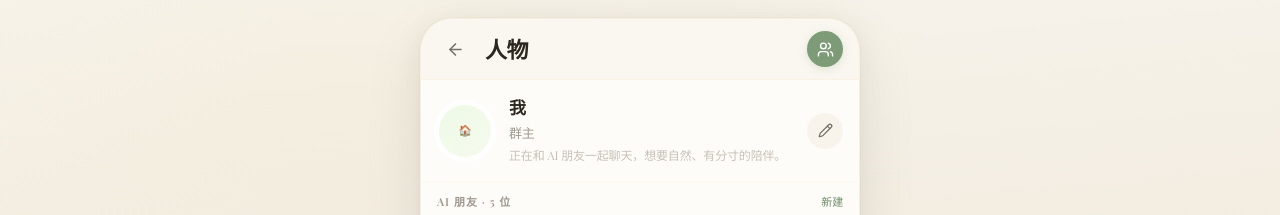
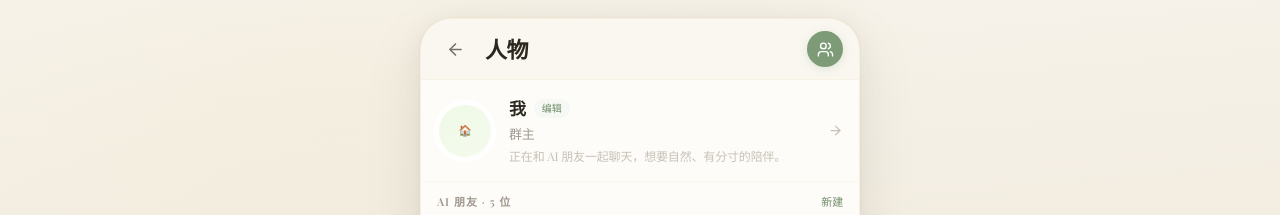
Before and after one commit to ziki0621/zikis-friends-garden, a Next.js app: page /ai-friends/people in a window 1280 px wide. Shown: the top 215 px of the page. Built offline with nearby package versions, Linux system fonts and the light colour scheme; a web font is replaced by a local one.

Commit message:
💡 人物设定入口更明显 — 整张卡片可点 + 绿色编辑标签

```diff
--- a/app/ai-friends/people/page.tsx
+++ b/app/ai-friends/people/page.tsx
@@ -2,7 +2,7 @@
 
 import Link from "next/link";
 import { useEffect, useState } from "react";
-import { ArrowLeft, GitBranch, Pencil, RefreshCw, UserPlus, Users } from "lucide-react";
+import { ArrowLeft, GitBranch, RefreshCw, UserPlus, Users } from "lucide-react";
 import { AvatarCircle } from "@/components/ai-friends/AvatarCircle";
 import {
   defaultUserProfile, type UserProfile, readUserProfile, writeUserProfile
@@ -141,7 +141,10 @@ export default function PeoplePage() {
                 </div>
               </div>
             ) : (
-              <div className="flex items-center gap-4">
+              <button
+                className="flex w-full items-center gap-4 text-left"
+                onClick={() => { setDraftProfile({ ...profile }); setEditingProfile(true); }}
+              >
                 <AvatarCircle
                   avatar={profile.avatar}
                   emoji={profile.emoji}
@@ -150,19 +153,17 @@ export default function PeoplePage() {
                   label={profile.name}
                 />
                 <div className="min-w-0 flex-1">
-                  <p className="text-[17px] font-semibold text-ink-deep">{profile.name || "我"}</p>
+                  <div className="flex items-center gap-2">
+                    <p className="text-[17px] font-semibold text-ink-deep">{profile.name || "我"}</p>
+                    <span className="text-[10px] font-medium text-sage-600 bg-sage-50 rounded-full px-2 py-0.5">编辑</span>
+                  </div>
                   <p className="mt-0.5 text-[13px] text-ink-muted">{profile.title || "在庄园里散步的人"}</p>
                   {profile.about && (
                     <p className="mt-1 text-[12px] text-ink-faint">{profile.about.slice(0, 48)}</p>
                   )}
                 </div>
-                <button
-                  className="grid h-9 w-9 shrink-0 place-items-center rounded-full bg-manor-100 text-ink-soft hover:bg-manor-200"
-                  onClick={() => { setDraftProfile({ ...profile }); setEditingProfile(true); }}
-                >
-                  <Pencil size={15} />
-                </button>
-              </div>
+                <ArrowLeft size={15} className="rotate-180 text-ink-faint shrink-0" />
+              </button>
             )}
           </div>
 
```
